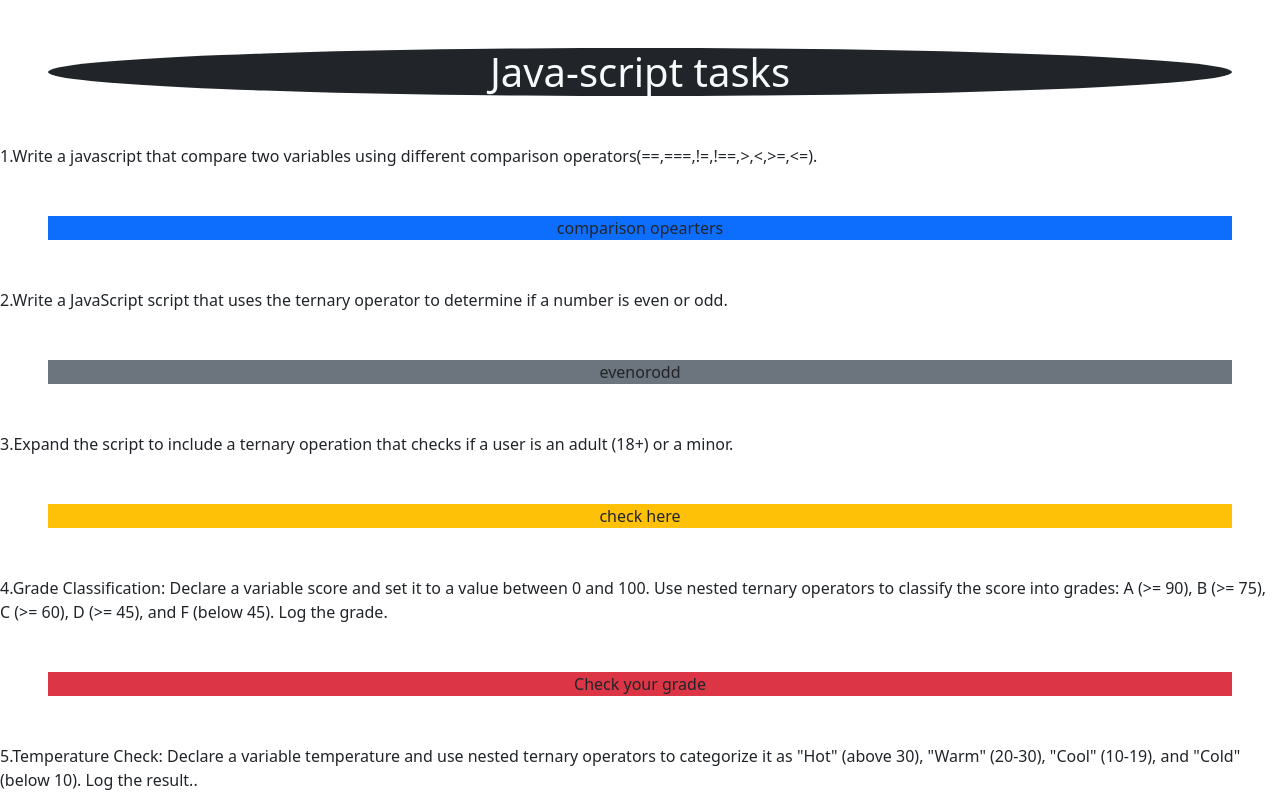
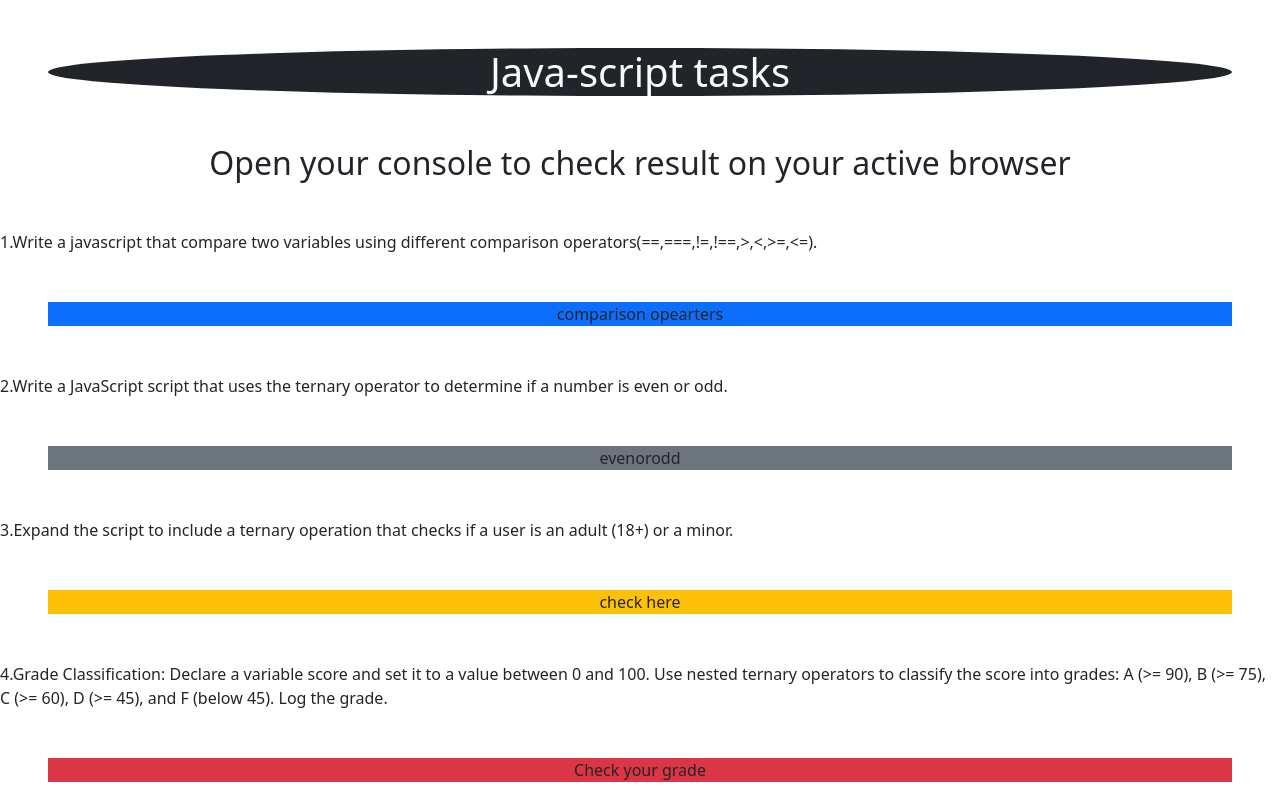
Before and after one commit to Balakrishnayempati/js-tasks, a plain HTML site: page index.html in a window 1280 px wide. Shown: the top 800 px of the page. Drawn offline with nearby package versions, Linux system fonts and the light colour scheme.

Commit message:
Update index.html

```diff
--- a/index.html
+++ b/index.html
@@ -10,6 +10,8 @@
 
 <body>
   <div class="text-center bg-dark text-light rounded-circle h1 m-5">Java-script tasks</div>
+
+    <h1 class="center h2 m-5 text-center">Open your console to check result on your active browser </h1>
 
   <div class="">1.Write a javascript that compare two variables using different comparison operators(==,===,!=,!==,>,<,>=,<=).</div>
   <div class="bg-primary text-center m-5"><a class="text-dark text-decoration-none" href="comaparsion.html">comparison opearters</a></div>
```
